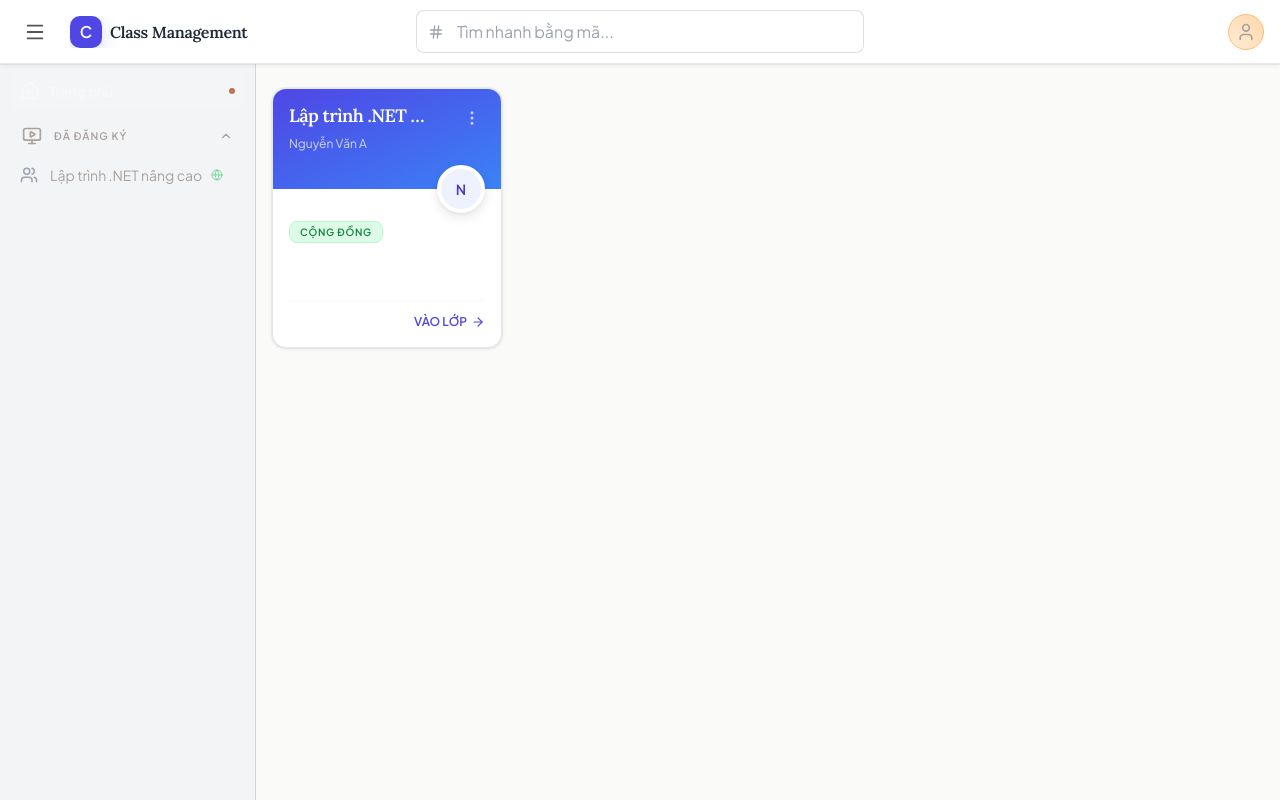
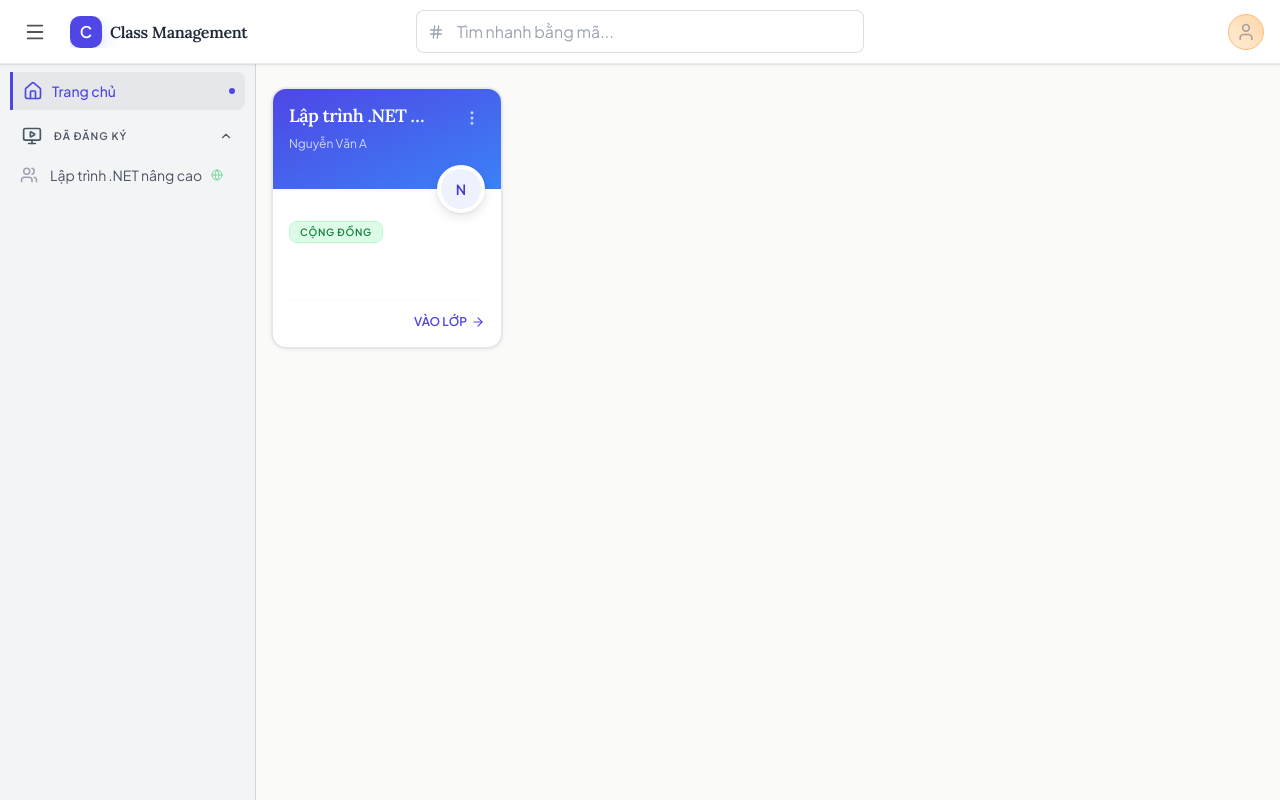
Before and after one commit to mezon-campus-studio/class-management-system, a React (Vite) app in the folder frontend/: page / in a window 1280 px wide. Built offline with nearby package versions, Linux system fonts and the light colour scheme.

Commit message:
thay đổi style taiwind cho thanh sidebar

```diff
--- a/frontend/tailwind.config.js
+++ b/frontend/tailwind.config.js
@@ -40,7 +40,6 @@ module.exports = {
     },
 
     extend: {
-
       // ───────────────────────────────────────────────────────
       // COLORS
       // Quy ước đặt tên: {semantic}-{role}
@@ -56,34 +55,33 @@ module.exports = {
       //   sidebar   → sidebar dark shell
       // ───────────────────────────────────────────────────────
       colors: {
-
         // ── Paper (nền) ──────────────────────────────────────
         paper: {
-					DEFAULT: "#FAFAF8",  // nền trang chính
-					dark: "#141210",  // dark mode tương đương
+          DEFAULT: "#FAFAF8", // nền trang chính
+          dark: "#141210", // dark mode tương đương
         },
 
         // ── Surface (cards, panels) ──────────────────────────
         surface: {
-					DEFAULT: "#FFFFFF",  // card / panel chính
-					2: "#F5F4F1",  // hover row, thead bg
-					3: "#EDEBE6",  // sunken / disabled bg
-					"dark-1": "#1E1B18",  // card dark
-					"dark-2": "#252220",  // hover row dark
-					"dark-3": "#2E2A27",  // sunken dark
+          DEFAULT: "#FFFFFF", // card / panel chính
+          2: "#F5F4F1", // hover row, thead bg
+          3: "#EDEBE6", // sunken / disabled bg
+          "dark-1": "#1E1B18", // card dark
+          "dark-2": "#252220", // hover row dark
+          "dark-3": "#2E2A27", // sunken dark
         },
 
         // ── Ink (chữ) ────────────────────────────────────────
         ink: {
-					1: "#1C1917",  // primary text — warm black (không lạnh)
-					2: "#57534E",  // secondary text
-					3: "#A8A29E",  // tertiary / placeholder
-					4: "#D6D3D1",  // disabled / decorative
+          1: "#1C1917", // primary text — warm black (không lạnh)
+          2: "#57534E", // secondary text
+          3: "#A8A29E", // tertiary / placeholder
+          4: "#D6D3D1", // disabled / decorative
           // dark equivalents
-					"d1": "#F5F4F1",
-					"d2": "#A8A29E",
-					"d3": "#57534E",
-					"d4": "#2C2927",
+          d1: "#F5F4F1",
+          d2: "#A8A29E",
+          d3: "#57534E",
+          d4: "#2C2927",
         },
 
         // ── Rule (border) ────────────────────────────────────
@@ -100,12 +98,12 @@ module.exports = {
           50: "#FBF0EC",
           100: "#F4C8B4",
           200: "#E8A07C",
-					400: "#C2714F",  // DEFAULT accent (đất nung)
-					600: "#A85A38",  // hover state
+          400: "#C2714F", // DEFAULT accent (đất nung)
+          600: "#A85A38", // hover state
           800: "#6B3520",
           900: "#3D1E10",
-					fill: "#FBF0EC",  // pill / badge background
-					text: "#A85A38",  // pill / badge text
+          fill: "#FBF0EC", // pill / badge background
+          text: "#A85A38", // pill / badge text
           border: "#F4C8B4", // pill / badge border
           // dark
           "dark-fill": "#2E1A10",
@@ -164,16 +162,17 @@ module.exports = {
         },
 
         // ── Sidebar ───────────────────────────────────────────
+        // Trong tailwind.config.js
 sidebar: {
-					bg: "#1C1917",  // light mode sidebar vẫn dark
-					text: "#A8A29E",
-					"text-active": "#FAF9F7",
-					active: "rgba(255,255,255,0.07)",
-					border: "rgba(255,255,255,0.06)",
-					accent: "#C2714F",  // warm accent trên nền tối
-					"dark-bg": "#0E0C0A",
-					"dark-text": "#57534E",
-					"dark-accent": "#D4845A",
+  bg: "#F3F4F6",            // Giữ nền xám gray-100 của Hào
+  text: "#4B5563",          // Chữ xám đậm khi chưa chọn
+  "text-active": "#4F46E5", // KHÔNG dùng màu trắng nữa, dùng Indigo-600 ở đây
+  active: "#E5E7EB",        // Nền xám đậm hơn một chút khi chọn (gray-200)
+  border: "#D1D5DB",        // Màu đường kẻ
+  accent: "#4F46E5",        // Màu nhấn Indigo
+  "dark-bg": "#111827",
+  "dark-text": "#9CA3AF",
+  "dark-accent": "#6366F1",
 },
       },
 
@@ -200,9 +199,15 @@ module.exports = {
         "3xl": ["1.875rem", { lineHeight: "2.25rem" }],
         "4xl": ["2.25rem", { lineHeight: "2.5rem" }],
         "5xl": ["3rem", { lineHeight: "1" }],
-				"display-sm": ["2.25rem", { lineHeight: "2.5rem", letterSpacing: "-0.03em" }],
+        "display-sm": [
+          "2.25rem",
+          { lineHeight: "2.5rem", letterSpacing: "-0.03em" },
+        ],
         "display-md": ["3rem", { lineHeight: "1", letterSpacing: "-0.035em" }],
-				"display-lg": ["3.75rem", { lineHeight: "1", letterSpacing: "-0.04em" }],
+        "display-lg": [
+          "3.75rem",
+          { lineHeight: "1", letterSpacing: "-0.04em" },
+        ],
       },
 
       fontWeight: {
@@ -231,7 +236,7 @@ module.exports = {
         wide: "0.03em",
         wider: "0.07em",
         widest: "0.1em",
-				label: "0.1em",   // dùng cho uppercase label
+        label: "0.1em", // dùng cho uppercase label
       },
 
       // ───────────────────────────────────────────────────────
@@ -277,13 +282,13 @@ module.exports = {
       // ───────────────────────────────────────────────────────
       borderRadius: {
         none: "0px",
-				xs: "2px",    // chip nhỏ, inline code
-				sm: "4px",    // tag, badge khi không dùng pill
-				DEFAULT: "8px",    // nút, input, card nhỏ
+        xs: "2px", // chip nhỏ, inline code
+        sm: "4px", // tag, badge khi không dùng pill
+        DEFAULT: "8px", // nút, input, card nhỏ
         md: "8px",
-				lg: "10px",   // card, panel
-				xl: "14px",   // modal, sheet
-				"2xl": "20px",   // container lớn
+        lg: "10px", // card, panel
+        xl: "14px", // modal, sheet
+        "2xl": "20px", // container lớn
         "3xl": "28px",
         full: "9999px", // pill / avatar
       },
@@ -304,8 +309,10 @@ module.exports = {
         "focus-warm": "0 0 0 3px rgba(194,113,79,0.18)",
         "focus-red": "0 0 0 3px rgba(153,27,27,0.15)",
         // dark equivalents
-				"dark-xs": "0 1px 2px rgba(0,0,0,0.35), 0 0 0 1px rgba(255,255,255,0.04)",
-				"dark-sm": "0 1px 4px rgba(0,0,0,0.45), 0 0 0 1px rgba(255,255,255,0.04)",
+        "dark-xs":
+          "0 1px 2px rgba(0,0,0,0.35), 0 0 0 1px rgba(255,255,255,0.04)",
+        "dark-sm":
+          "0 1px 4px rgba(0,0,0,0.45), 0 0 0 1px rgba(255,255,255,0.04)",
         "dark-md": "0 4px 12px rgba(0,0,0,0.55), 0 1px 3px rgba(0,0,0,0.30)",
         "dark-lg": "0 8px 24px rgba(0,0,0,0.65), 0 2px 6px rgba(0,0,0,0.35)",
       },
@@ -325,8 +332,8 @@ module.exports = {
       transitionTimingFunction: {
         smooth: "cubic-bezier(0.4, 0, 0.2, 1)",
         bounce: "cubic-bezier(0.34, 1.56, 0.64, 1)",
-				"in": "cubic-bezier(0.4, 0, 1, 1)",
-				"out": "cubic-bezier(0, 0, 0.2, 1)",
+        in: "cubic-bezier(0.4, 0, 1, 1)",
+        out: "cubic-bezier(0, 0, 0.2, 1)",
       },
 
       // ───────────────────────────────────────────────────────
@@ -363,7 +370,7 @@ module.exports = {
           from: { opacity: "0", transform: "translateX(-12px)" },
           to: { opacity: "1", transform: "translateX(0)" },
         },
-				"shimmer": {
+        shimmer: {
           from: { backgroundPosition: "-200% 0" },
           to: { backgroundPosition: "200% 0" },
         },
@@ -378,7 +385,7 @@ module.exports = {
         "fade-in": "fade-in 0.15s ease forwards",
         "scale-in": "scale-in 0.15s cubic-bezier(0.34,1.56,0.64,1) forwards",
         "slide-right": "slide-right 0.2s ease forwards",
-				"shimmer": "shimmer 1.8s linear infinite",
+        shimmer: "shimmer 1.8s linear infinite",
         "pulse-dot": "pulse-dot 2s ease-in-out infinite",
       },
 
@@ -399,11 +406,10 @@ module.exports = {
   // ─────────────────────────────────────────────────────────
   plugins: [
     function ({ addBase, addComponents, addUtilities, theme }) {
-
       // ── Base resets ──────────────────────────────────────
       addBase({
         "*, *::before, *::after": { boxSizing: "border-box" },
-				"html": { scrollBehavior: "smooth" },
+        html: { scrollBehavior: "smooth" },
         "::selection": {
           background: theme("colors.ink-blue.fill"),
           color: theme("colors.ink-blue.text"),
@@ -423,7 +429,6 @@ module.exports = {
 
       // ── Component classes ─────────────────────────────────
       addComponents({
-
         // BUTTON BASE
         ".btn": {
           display: "inline-flex",
@@ -461,7 +466,10 @@ module.exports = {
         ".btn-ghost": {
           background: "transparent",
           color: theme("colors.ink.2"),
-					"&:hover": { background: theme("colors.surface.3"), color: theme("colors.ink.1") },
+          "&:hover": {
+            background: theme("colors.surface.3"),
+            color: theme("colors.ink.1"),
+          },
           "&:active": { transform: "scale(0.98)" },
         },
         ".btn-warm": {
@@ -478,8 +486,16 @@ module.exports = {
           "&:hover": { opacity: "0.85" },
           "&:active": { transform: "scale(0.98)" },
         },
-				".btn-sm": { padding: "5px 12px", fontSize: theme("fontSize.xs[0]"), borderRadius: theme("borderRadius.sm") },
-				".btn-lg": { padding: "11px 22px", fontSize: theme("fontSize.lg[0]"), borderRadius: theme("borderRadius.lg") },
+        ".btn-sm": {
+          padding: "5px 12px",
+          fontSize: theme("fontSize.xs[0]"),
+          borderRadius: theme("borderRadius.sm"),
+        },
+        ".btn-lg": {
+          padding: "11px 22px",
+          fontSize: theme("fontSize.lg[0]"),
+          borderRadius: theme("borderRadius.lg"),
+        },
         ".btn-icon": { padding: "8px" },
 
         // PILL / BADGE
@@ -502,12 +518,36 @@ module.exports = {
           background: "currentColor",
           flexShrink: "0",
         },
-				".pill-blue": { background: theme("colors.ink-blue.fill"), color: theme("colors.ink-blue.text"), borderColor: theme("colors.ink-blue.border") },
-				".pill-green": { background: theme("colors.ink-green.fill"), color: theme("colors.ink-green.text"), borderColor: theme("colors.ink-green.border") },
-				".pill-amber": { background: theme("colors.ink-amber.fill"), color: theme("colors.ink-amber.text"), borderColor: theme("colors.ink-amber.border") },
-				".pill-red": { background: theme("colors.ink-red.fill"), color: theme("colors.ink-red.text"), borderColor: theme("colors.ink-red.border") },
-				".pill-sage": { background: theme("colors.ink-sage.fill"), color: theme("colors.ink-sage.text"), borderColor: theme("colors.ink-sage.border") },
-				".pill-warm": { background: theme("colors.warm.fill"), color: theme("colors.warm.text"), borderColor: theme("colors.warm.border") },
+        ".pill-blue": {
+          background: theme("colors.ink-blue.fill"),
+          color: theme("colors.ink-blue.text"),
+          borderColor: theme("colors.ink-blue.border"),
+        },
+        ".pill-green": {
+          background: theme("colors.ink-green.fill"),
+          color: theme("colors.ink-green.text"),
+          borderColor: theme("colors.ink-green.border"),
+        },
+        ".pill-amber": {
+          background: theme("colors.ink-amber.fill"),
+          color: theme("colors.ink-amber.text"),
+          borderColor: theme("colors.ink-amber.border"),
+        },
+        ".pill-red": {
+          background: theme("colors.ink-red.fill"),
+          color: theme("colors.ink-red.text"),
+          borderColor: theme("colors.ink-red.border"),
+        },
+        ".pill-sage": {
+          background: theme("colors.ink-sage.fill"),
+          color: theme("colors.ink-sage.text"),
+          borderColor: theme("colors.ink-sage.border"),
+        },
+        ".pill-warm": {
+          background: theme("colors.warm.fill"),
+          color: theme("colors.warm.text"),
+          borderColor: theme("colors.warm.border"),
+        },
 
         // INPUT
         ".input-field": {
@@ -546,8 +586,14 @@ module.exports = {
           textTransform: "uppercase",
           color: theme("colors.ink.3"),
         },
-				".input-helper": { fontSize: theme("fontSize.xs[0]"), color: theme("colors.ink.3") },
-				".input-error-msg": { fontSize: theme("fontSize.xs[0]"), color: theme("colors.ink-red.text") },
+        ".input-helper": {
+          fontSize: theme("fontSize.xs[0]"),
+          color: theme("colors.ink.3"),
+        },
+        ".input-error-msg": {
+          fontSize: theme("fontSize.xs[0]"),
+          color: theme("colors.ink-red.text"),
+        },
 
         // STAT CARD — Editorial Humanist
         // KHÔNG dùng border-left màu — dùng số serif lớn + whitespace thay thế
@@ -636,14 +682,19 @@ module.exports = {
           transition: "background 100ms ease",
         },
         ".data-table tbody tr:last-child": { borderBottom: "none" },
-				".data-table tbody tr:hover td": { background: theme("colors.surface.2") },
+        ".data-table tbody tr:hover td": {
+          background: theme("colors.surface.2"),
+        },
         ".data-table tbody td": {
           padding: "9px 16px",
           fontSize: theme("fontSize.sm[0]"),
           color: theme("colors.ink.2"),
           verticalAlign: "middle",
         },
-				".data-table tbody td:first-child": { color: theme("colors.ink.1"), fontWeight: theme("fontWeight.medium") },
+        ".data-table tbody td:first-child": {
+          color: theme("colors.ink.1"),
+          fontWeight: theme("fontWeight.medium"),
+        },
 
         // SIDEBAR
         ".sidebar": {
@@ -666,12 +717,19 @@ module.exports = {
           fontWeight: theme("fontWeight.regular"),
           marginBottom: "1px",
           transition: "all 150ms ease",
-					"&:hover": { background: "rgba(255,255,255,0.07)", color: "#FAF9F7" },
+          "&:hover": {
+        background: theme("colors.sidebar.active"), // Nền gray-200 khi rê chuột
+        color: theme("colors.sidebar.text-active")  // Chữ hiện màu Indigo (hết bị ẩn!)
+    },
         },
         ".sidebar-item.active": {
-					background: "rgba(255,255,255,0.07)",
-					color: "#FAF9F7",
+          background: theme("colors.sidebar.active"), // Đổi thành nền gray-200
+          color: theme("colors.sidebar.text-active"), // Đổi thành chữ xanh Indigo
           fontWeight: theme("fontWeight.medium"),
+          // Thêm vạch xanh bên trái để biết đang ở lớp này
+          borderLeft: `3px solid ${theme("colors.sidebar.accent")}`,
+          borderTopLeftRadius: "0",
+          borderBottomLeftRadius: "0",
         },
 
         // TOGGLE SWITCH
@@ -784,7 +842,9 @@ module.exports = {
         // Transition shortcuts
         ".transition-fast": { transition: "all 120ms ease" },
         ".transition-base": { transition: "all 200ms ease" },
-				".transition-slow": { transition: "all 300ms cubic-bezier(0.4,0,0.2,1)" },
+        ".transition-slow": {
+          transition: "all 300ms cubic-bezier(0.4,0,0.2,1)",
+        },
 
         // Safe area padding (mobile)
         ".safe-bottom": { paddingBottom: "env(safe-area-inset-bottom)" },
```
Also changed, not shown: frontend/src/shared/components/layout/Sidebar.tsx (+6 -5 lines). Lines whose indentation alone changed are shown as unchanged.
